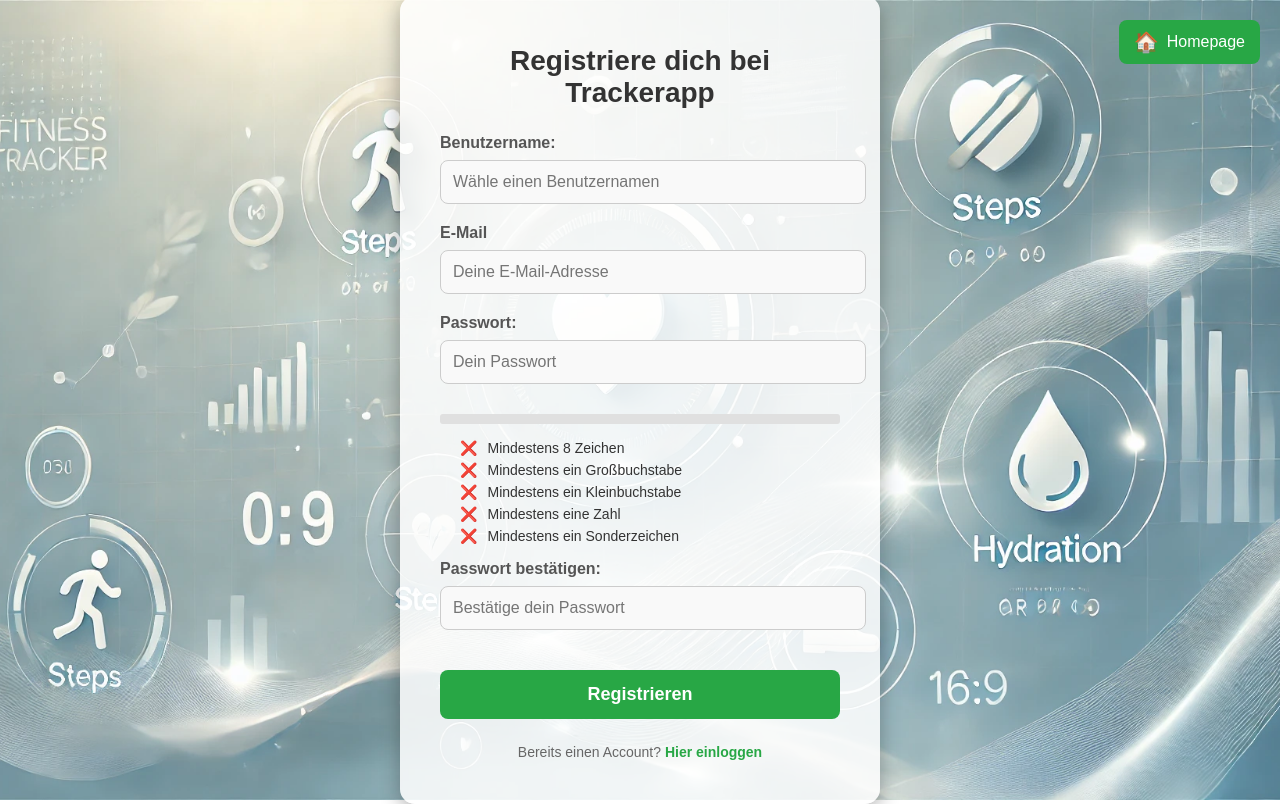
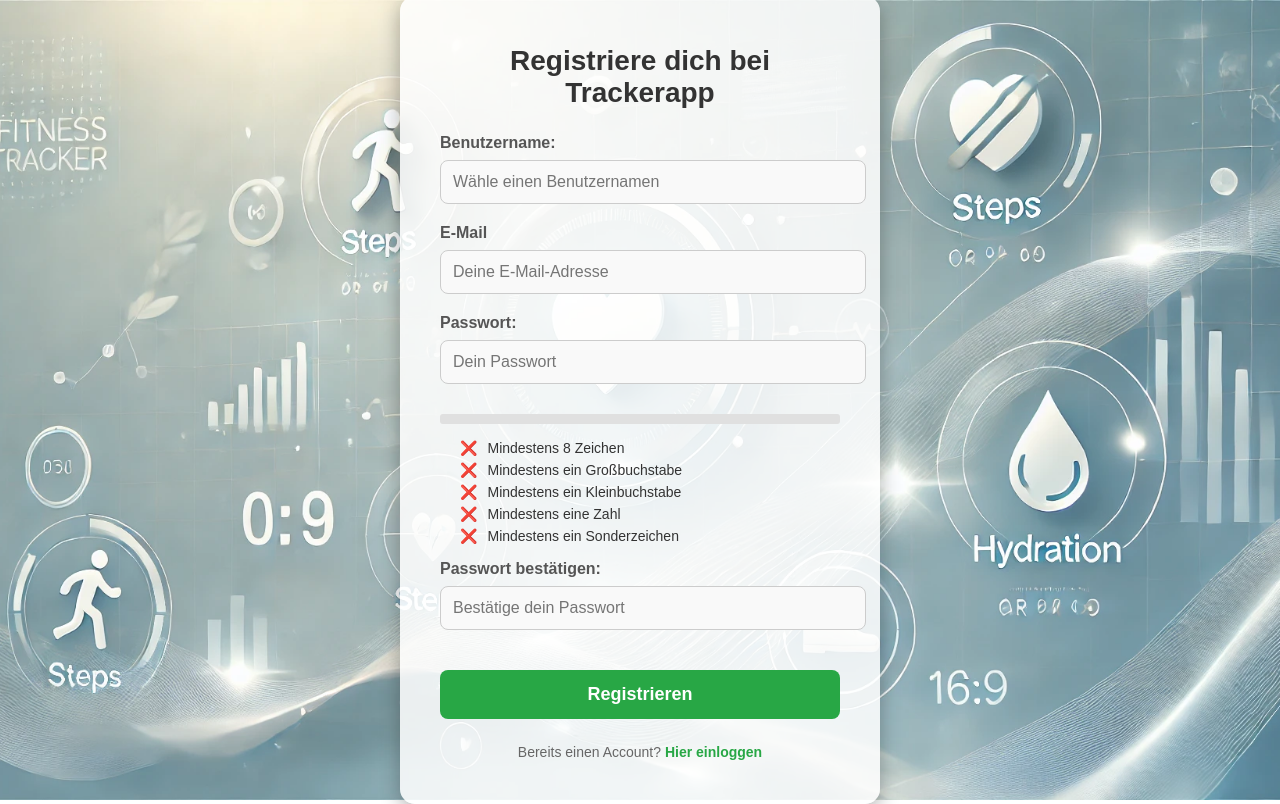
Before and after one commit to markus-schaaf/webproject, a Django app: page /signup/ in a window 1280 px wide. Run offline with Django 5.2, Linux system fonts and the light colour scheme.

Commit message:
Buttons Raus

```diff
--- a/tracker/settings.py
+++ b/tracker/settings.py
@@ -138,4 +138,5 @@ STATICFILES_DIRS = [
 
 DEFAULT_AUTO_FIELD = 'django.db.models.BigAutoField'
 
+LOGIN_URL = '/account/login/'
 LOGIN_REDIRECT_URL = '/trackerapp/'
--- a/tracker/urls.py
+++ b/tracker/urls.py
@@ -21,7 +21,7 @@ from django.http import HttpResponse
 from trackerapp import views as trackerapp_views
 from nutrition import views as nutrition_views
 from account import views as account_views
-
+from django.contrib.auth.views import LoginView
 
 # Startseite
 def home(request):
@@ -36,6 +36,7 @@ urlpatterns = [
     path('account/login/', account_views.login_view, name='login'),
     path('signup/', account_views.signup_view, name='signup'),
     path('trackerapp/recipes/', trackerapp_views.recipes_view, name='recipes'),
+    path('account/login/', LoginView.as_view(), name='login'),
 
     # TrackerApp-Routen
     path('trackerapp/', trackerapp_views.trackerapp, name='trackerapp'),
--- a/trackerapp/templates/signup.html
+++ b/trackerapp/templates/signup.html
@@ -400,46 +400,8 @@
 
     <meta charset="UTF-8">
     <meta name="viewport" content="width=device-width, initial-scale=1.0">
-    <title>Formular mit Homepage-Button</title>
-    <style>
-        /* Styling für den "Homepage"-Button oben rechts */
-        .homepage-button {
-            position: absolute;
-            top: 20px;
-            right: 20px;
-            background-color: #28a745;
-            color: white;
-            border: none;
-            border-radius: 8px;
-            padding: 10px 15px;
-            font-size: 16px;
-            cursor: pointer;
-            display: flex;
-            align-items: center;
-            transition: background-color 0.3s ease;
-        }
 
-        .homepage-button:hover {
-            background-color: #218838;
-        }
 
-        .homepage-button span {
-            margin-left: 8px;
-        }
+</head>
 
-        /* Haus-Icon als Unicode-Zeichen */
-        .homepage-button::before {
-            content: "\1F3E0"; /* Unicode für das Haus-Icon */
-            font-size: 20px;
-        }
-    </style>
-</head>
-<body>
-
-    <!-- Homepage-Button -->
-    <button class="homepage-button" onclick="window.location.href='{% url 'trackerapp' %}'">
-        <span>Homepage</span>
-    </button>
-
-</body>
 </html>
```
Also changed, not shown: account/templates/account/login.html (+1 -32 lines), db.sqlite3.
